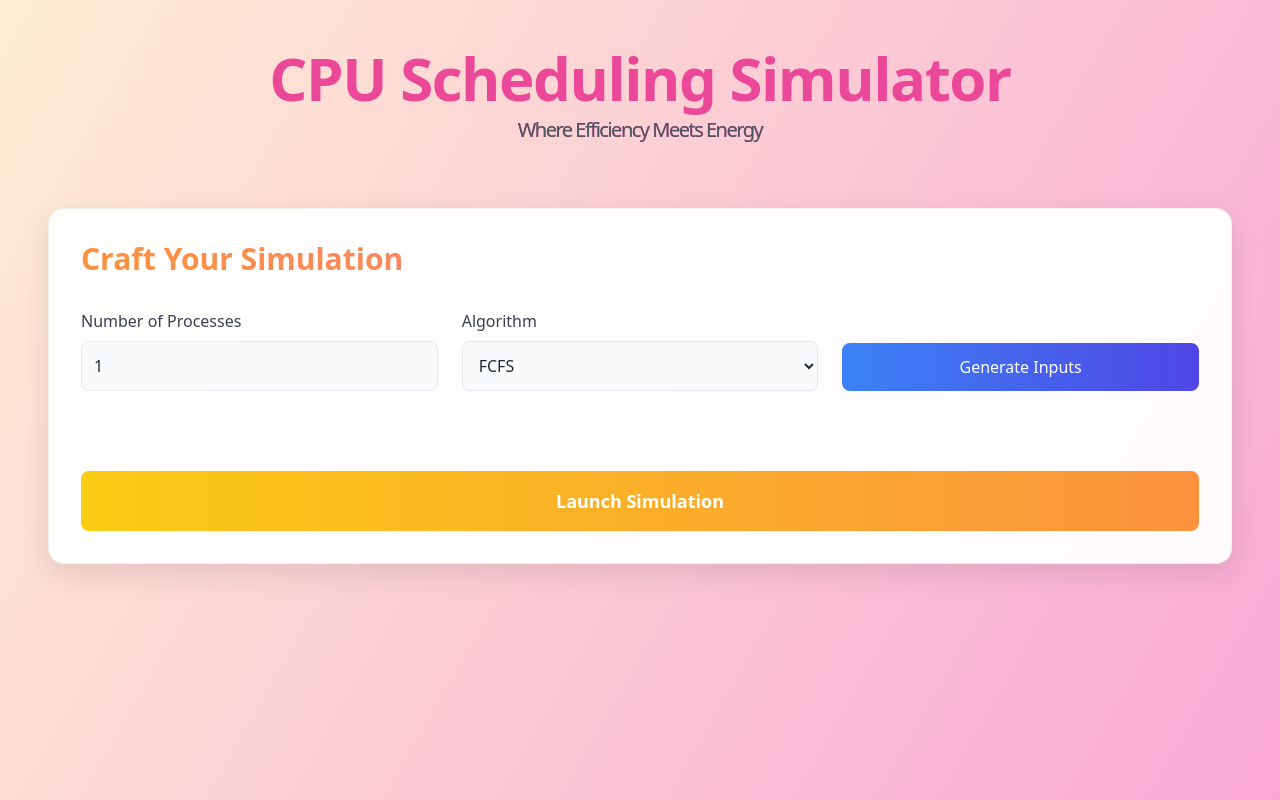
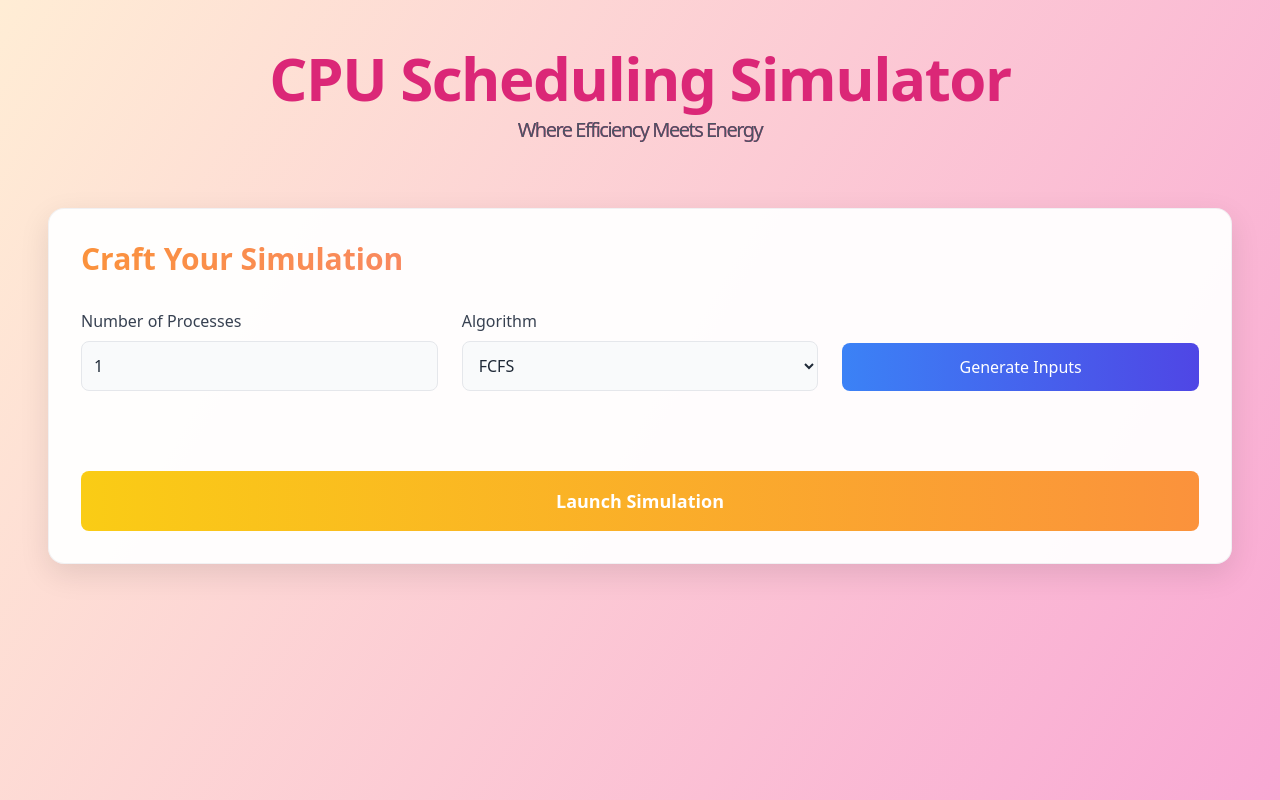
Before and after one commit to dvijaykumarr/OSproject, a plain HTML site: page index.html in a window 1280 px wide. Drawn offline with nearby package versions, Linux system fonts and the light colour scheme.

Commit message:
Update index.html

```diff
--- a/index.html
+++ b/index.html
@@ -65,7 +65,7 @@
     <div class="container mx-auto p-8 md:p-12">
         <!-- Header -->
         <header class="text-center mb-16">
-            <h1 class="text-5xl md:text-6xl font-extrabold tracking-tight bg-clip-text text-transparent bg-gradient-to-r from-pink-500 to-pink-500">
+            <h1 class="text-5xl md:text-6xl font-extrabold tracking-tight bg-clip-text text-transparent bg-gradient-to-r from-pink-600 to-pink-600 ">
                 CPU Scheduling Simulator
                 <span class="block text-xl font-medium text-gray-600 mt-2">Where Efficiency Meets Energy</span>
             </h1>
```
